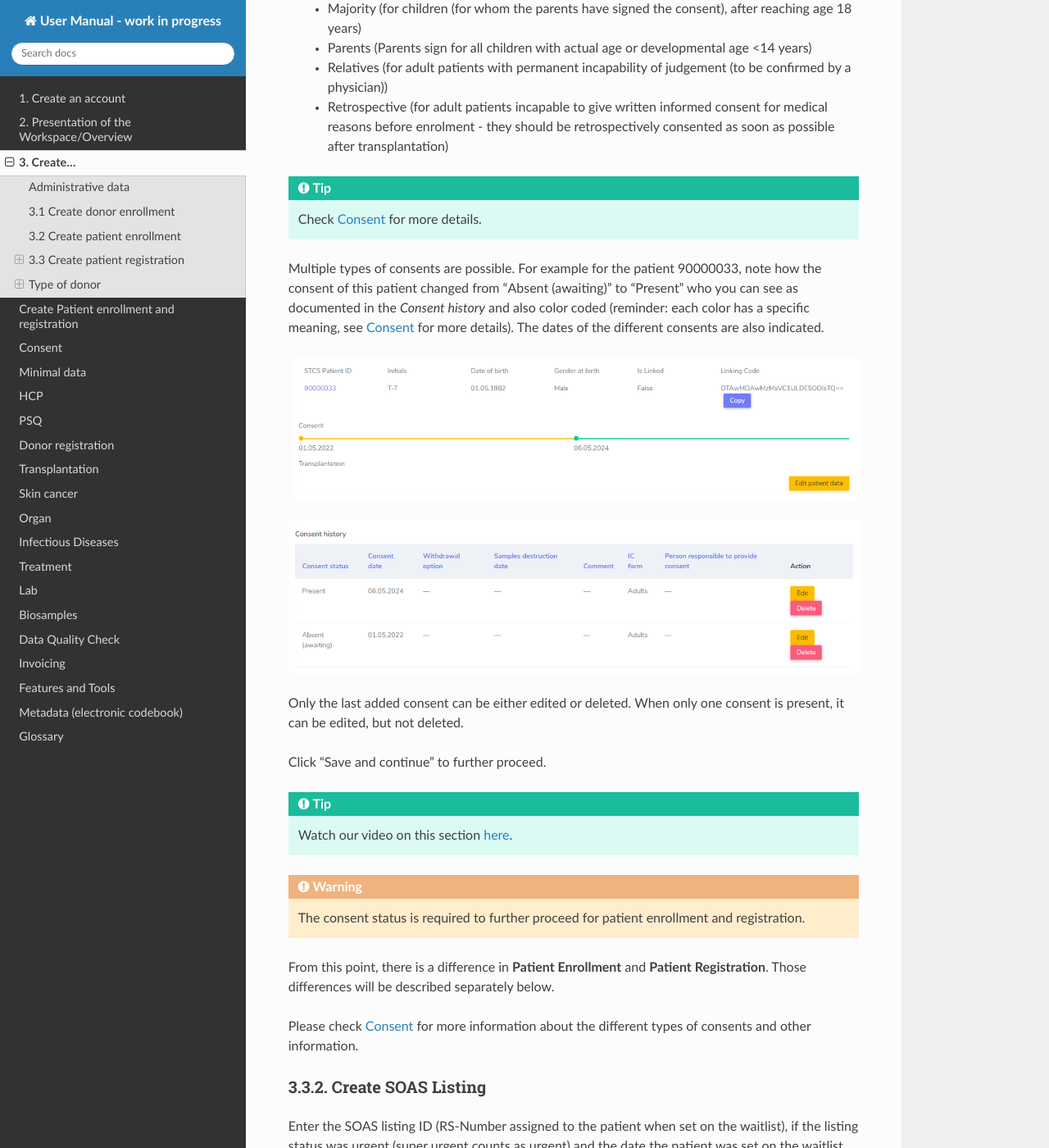
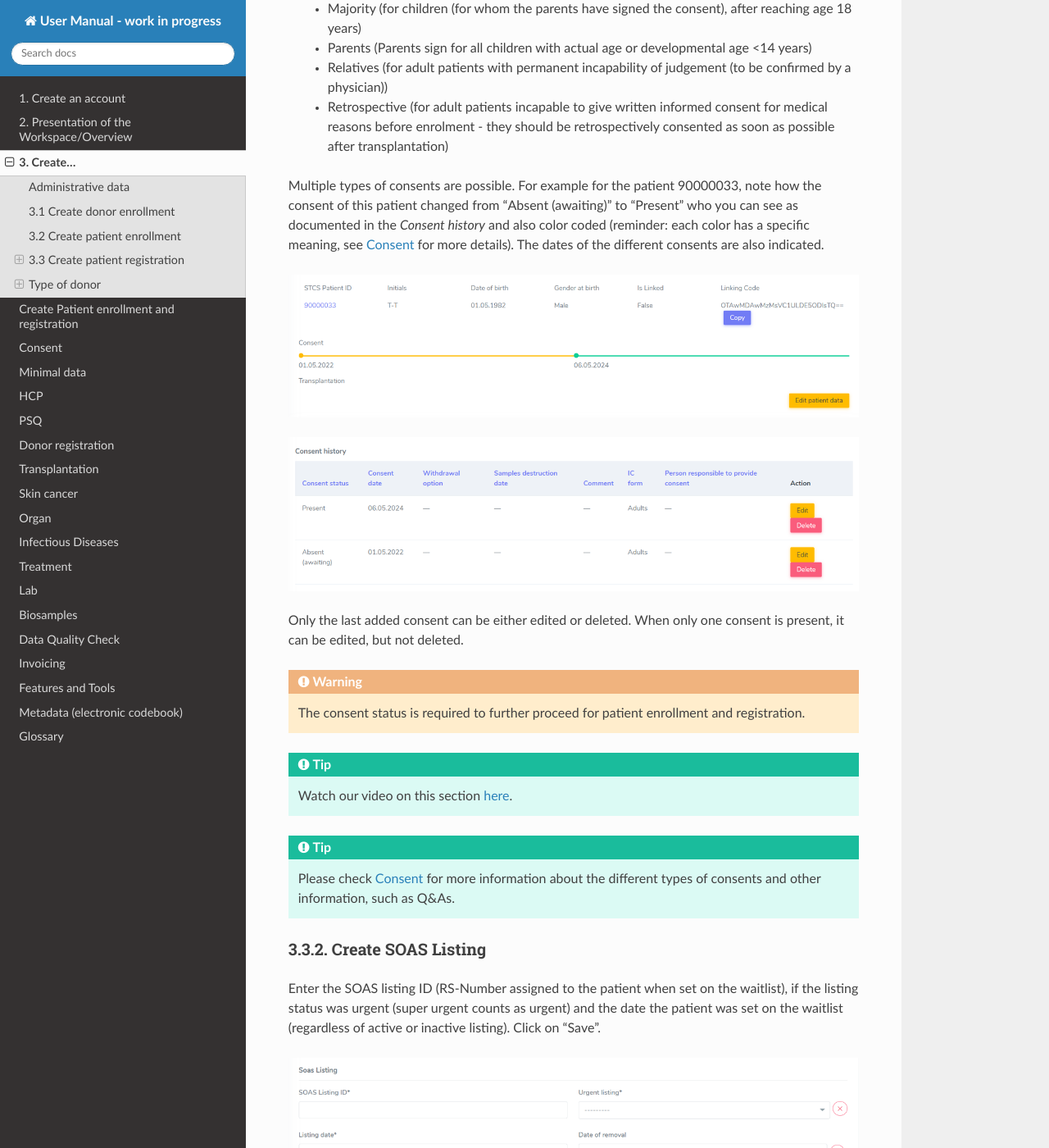
Before and after one commit to swiss-transplant-cohort-study/3LC-user-manual, a Sphinx documentation site: the page built from docs/source/createPatDon.rst, in a window 1280 px wide and 1400 px high, scrolled down 3847 px. Shown: the whole window at 82% size. Built offline with Sphinx 7.4.7 and the Read the Docs theme 3.1.0, drawn with Linux system fonts in a browser that asks for light colours.

Commit message:
Update createPatDon.rst

```diff
--- a/docs/source/createPatDon.rst
+++ b/docs/source/createPatDon.rst
@@ -88,8 +88,6 @@ IC form: different forms are available:
   * Relatives (for adult patients with permanent incapability of judgement (to be confirmed by a physician))
   * Retrospective (for adult patients incapable to give written informed consent for medical reasons before enrolment - they should be retrospectively consented as soon as possible after transplantation)
 
-.. tip:: Check :ref:`consent` for more details.
-
 Multiple types of consents are possible. For example for the patient 90000033, note how the consent of this patient changed from "Absent (awaiting)" to "Present" who you can see as documented in the *Consent history* and also color coded (reminder: each color has a specific meaning, see :ref:`consent` for more details). The dates of the different consents are also indicated.
 
 .. image:: ConsentChange.png
@@ -98,15 +96,11 @@ Multiple types of consents are possible. For example for the patient 90000033, n
 
 Only the last added consent can be either edited or deleted. When only one consent is present, it can be edited, but not deleted.
 
-Click "Save and continue" to further proceed.
+.. warning:: The consent status is required to further proceed for patient enrollment and registration.
 
 .. tip:: Watch our video on this section `here <https://www.youtube.com/watch?v=2YoodSm4fxg>`_.
 
-.. warning:: The consent status is required to further proceed for patient enrollment and registration.
-
-From this point, there is a difference in **Patient Enrollment** and **Patient Registration**. Those differences will be described separately below.
-
-Please check :doc:`consent` for more information about the different types of consents and other information.
+.. tip:: Please check :doc:`consent` for more information about the different types of consents and other information, such as Q&As.
 
 3.3.2. Create SOAS Listing
 =============================
```
